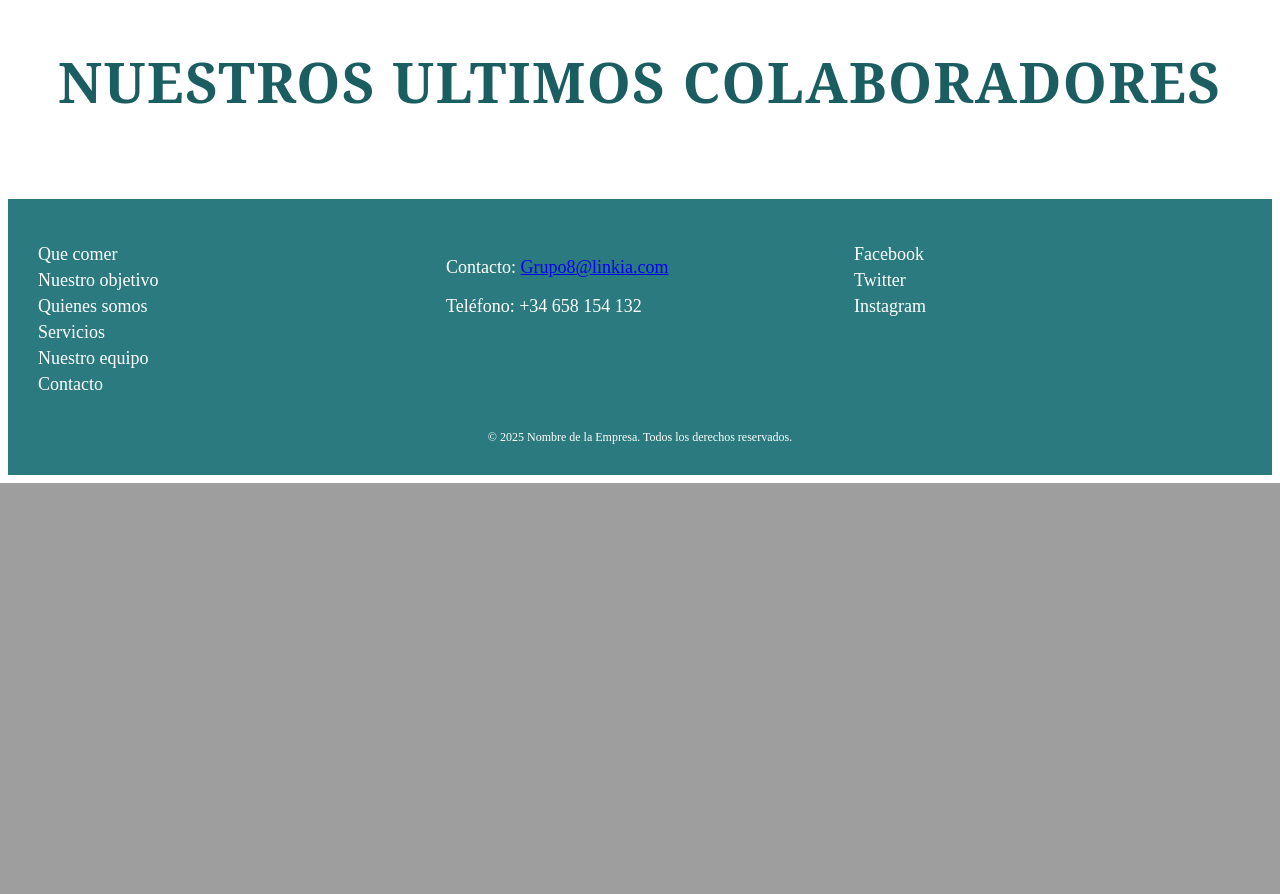
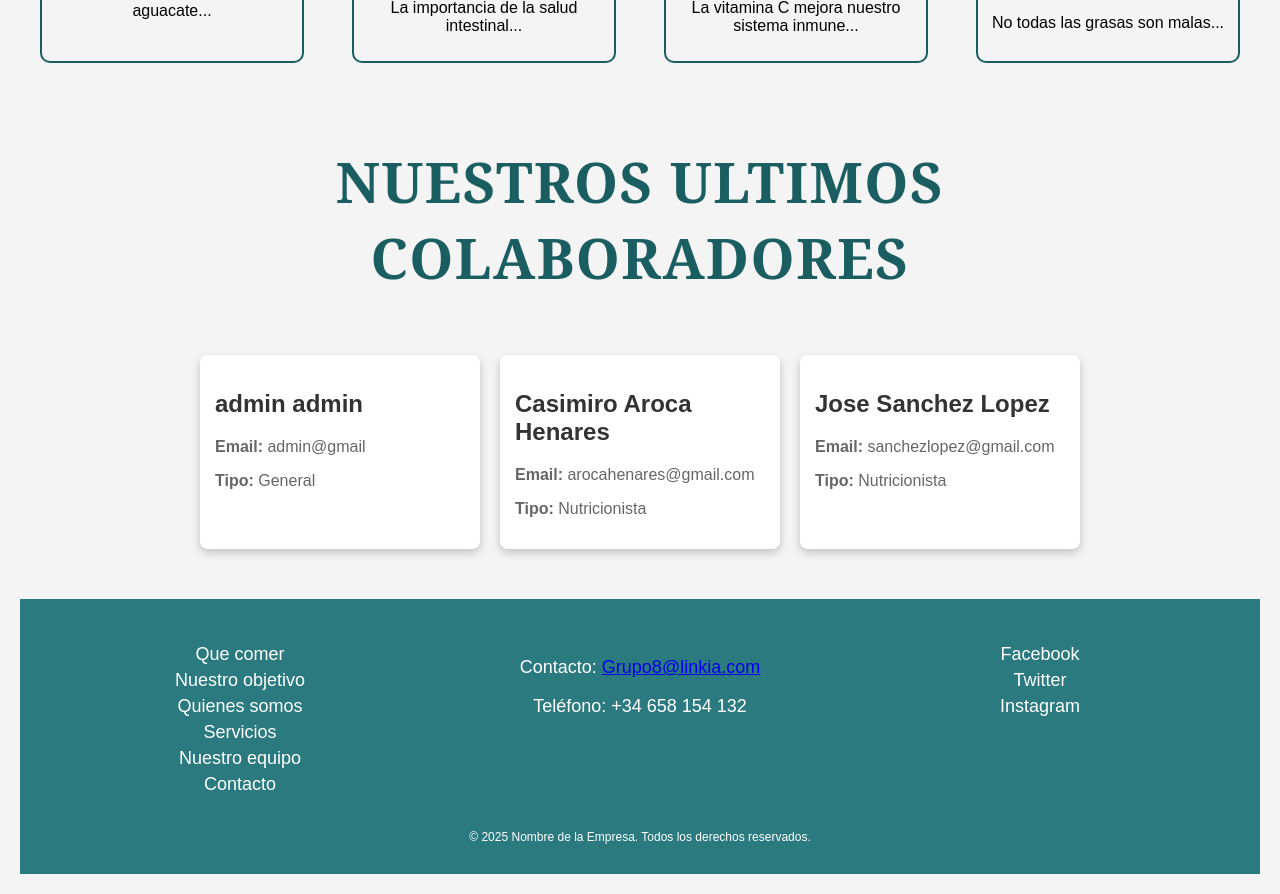
Before and after one commit to IsmaelHdez/proyectoDAW, a PHP site: page /php/index.php in a window 1280 px wide. Shown: the part 1027-1921 px from the top of the page. Before the commit the page ends 1510 px from the top, so only its background shows below. Run offline with PHP 8.4, Linux system fonts and the light colour scheme; data comes from the database, SQL or seed files in the repository.

Commit message:
targetas nutricionistas

```diff
--- a/CSS/principal2.css
+++ b/CSS/principal2.css
@@ -51,9 +51,5 @@
 }
 
 .titulo_noticias h3 {
-    padding: 30px;
+    padding: 60px;
 }
-
-.titulo_nutricionistas h3 {
-    padding: 30px;
-}
--- /dev/null
+++ b/CSS/targetas_nutricionistas.css
@@ -0,0 +1,35 @@
+body {
+    font-family: Arial, sans-serif;
+    text-align: center;
+    background-color: #f4f4f4;
+    margin: 0;
+    padding: 20px;
+}
+
+.card-container {
+    display: flex;
+    flex-wrap: wrap;
+    justify-content: center;
+    gap: 20px;
+}
+
+.card {
+    background: white;
+    padding: 15px;
+    border-radius: 8px;
+    box-shadow: 0 4px 8px rgba(0, 0, 0, 0.2);
+    width: 250px;
+    text-align: left;
+}
+
+.card h2 {
+    color: #333;
+}
+
+.card p {
+    color: #666;
+}
+
+.titulo_nutricionistas h3 {
+    padding: 60px;
+}
--- a/html/principal.html
+++ b/html/principal.html
@@ -37,14 +37,6 @@
                     <p>No todas las grasas son malas...</p>
                 </div>
             </div>
-        <div class="titulo_nutricionistas">
-            <h3>Nuestros ultimos colaboradores</h3>
-        </div>
-        <div class="colaboradores">
-            <div class="colaborador">
-
-            </div>
-        </div>
     </div>
 </body>
 </html>
--- a/php/conexion.php
+++ b/php/conexion.php
@@ -100,6 +100,16 @@ function crear_usuario($con, $nombre, $apellido, $usuario, $pass, $email, $tipo)
     } else{
         echo json_encode(["success" => false, "message" => "Usuario o correo ya registrado"]);
     }
+}
+
+function obtener_nutricionista($con) {
+    $resultado = mysqli_query($con, "SELECT * FROM nutricionista");
+    if (mysqli_num_rows($resultado) > 0) {
+        while ($row = $resultado->fetch_assoc()) {
+            $nutricionistas[] = $row;
+        }
+    }
+    return $nutricionistas;
 }
 
 
--- a/php/index.php
+++ b/php/index.php
@@ -1,5 +1,6 @@
 <?php
 require("../html/header.html");
 require("../html/principal.html");
+require("targetas_nutricionistas.php");
 require("../html/footer.html");
 ?>
--- /dev/null
+++ b/php/targetas_nutricionistas.php
@@ -0,0 +1,33 @@
+<?php
+require("conexion.php");
+
+$con = conexion();
+
+$nutricionistas = obtener_nutricionista($con);
+?>
+
+<!DOCTYPE html>
+<html lang="es">
+<head>
+    <meta charset="UTF-8">
+    <meta name="viewport" content="width=device-width, initial-scale=1.0">
+    <title>Nutricionistas</title>
+    <link rel="stylesheet" href="../CSS/targetas_nutricionistas.css">
+</head>
+<body>
+    <div class="titulo_nutricionistas">
+            <h3>Nuestros ultimos colaboradores</h3>
+        </div>
+        <div class="colaboradores">
+            <div class="card-container">
+                <?php foreach ($nutricionistas as $nutricionista): ?>
+                    <div class="card">
+                        <h2><?= htmlspecialchars($nutricionista['nombre'] . " " . $nutricionista['apellido']) ?></h2>
+                        <p><strong>Email:</strong> <?= htmlspecialchars($nutricionista['email']) ?></p>
+                        <p><strong>Tipo:</strong> <?= $nutricionista['tipo'] == 1 ? "Nutricionista" : "General" ?></p>
+                    </div>
+                <?php endforeach; ?>
+            </div>
+        </div>
+</body>
+</html>
```
